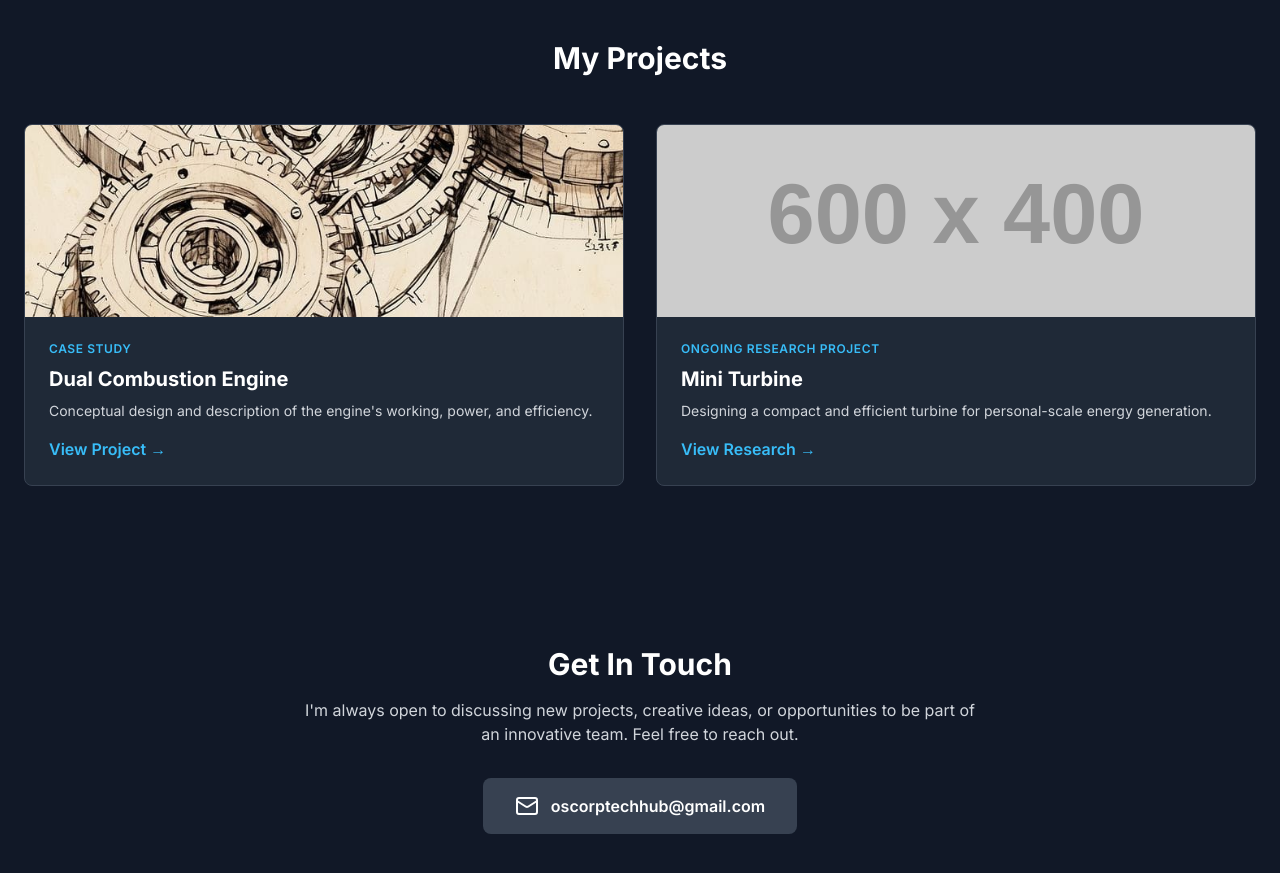
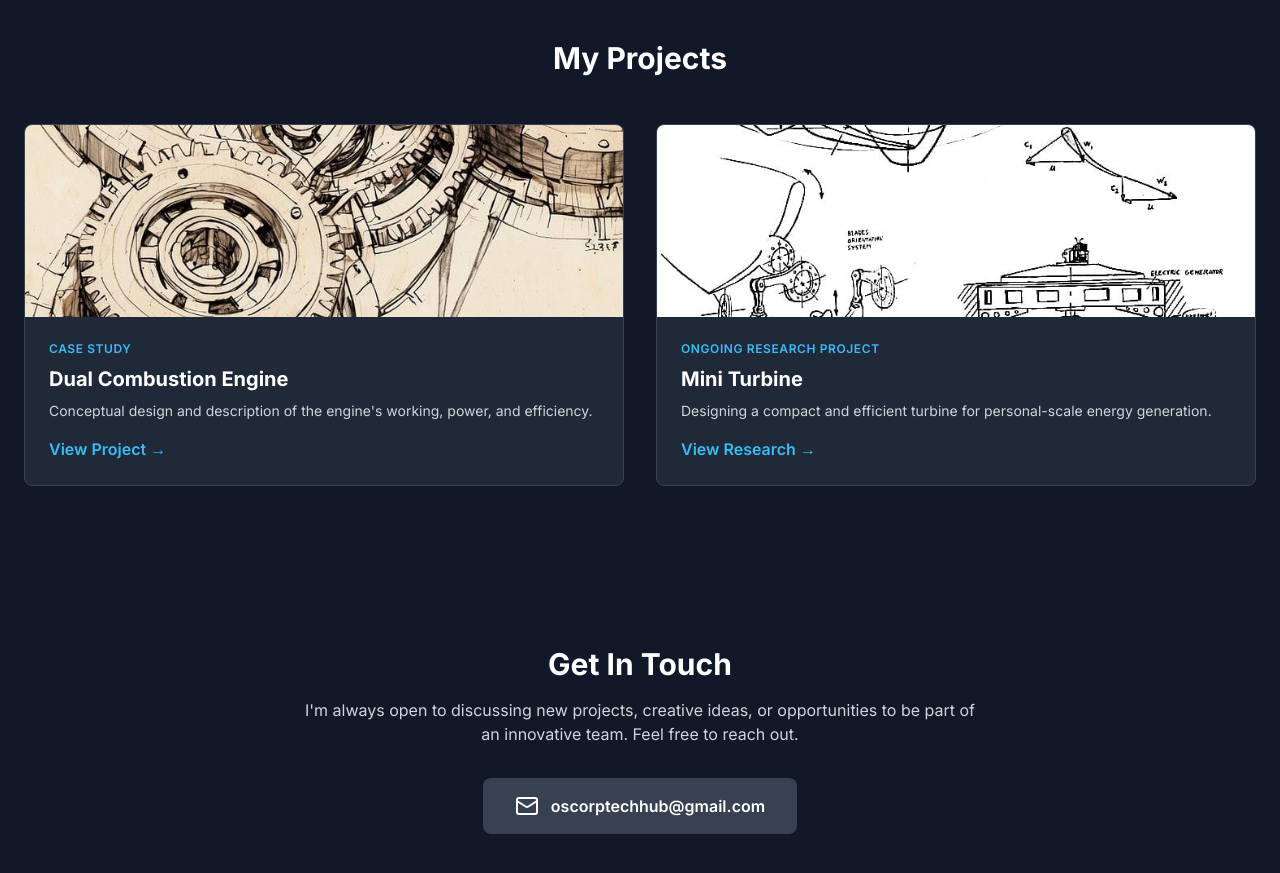
Before and after one commit to MyDelusionalWorld/MyDelusionalWorld.github.io, a plain HTML site: page index.html in a window 1280 px wide. Shown: the part 1260-2133 px from the top of the page. Drawn offline with nearby package versions, Linux system fonts and the light colour scheme; placeholder pictures from the web are drawn by us.

Commit message:
Add files via upload

```diff
--- a/index.html
+++ b/index.html
@@ -142,7 +142,7 @@
                     </div>
                 <!-- Mini Turbine Project -->
 <div class="card rounded-lg overflow-hidden">
-    <img src="https://placehold.co/600x400/111827/818cf8?text=Mini+Turbine" alt="Mini Turbine Project" class="w-full h-48 object-cover">
+    <img src="turbine-photo.jpg" alt="Mini Turbine Project" class="w-full h-48 object-cover">
     <div class="p-6">
         <!-- Main Title / Category -->
         <p class="text-xs font-semibold text-sky-400 uppercase tracking-wider mb-2">Ongoing Research Project</p>
```
Also changed, not shown: turbine-photo.jpg (added).
